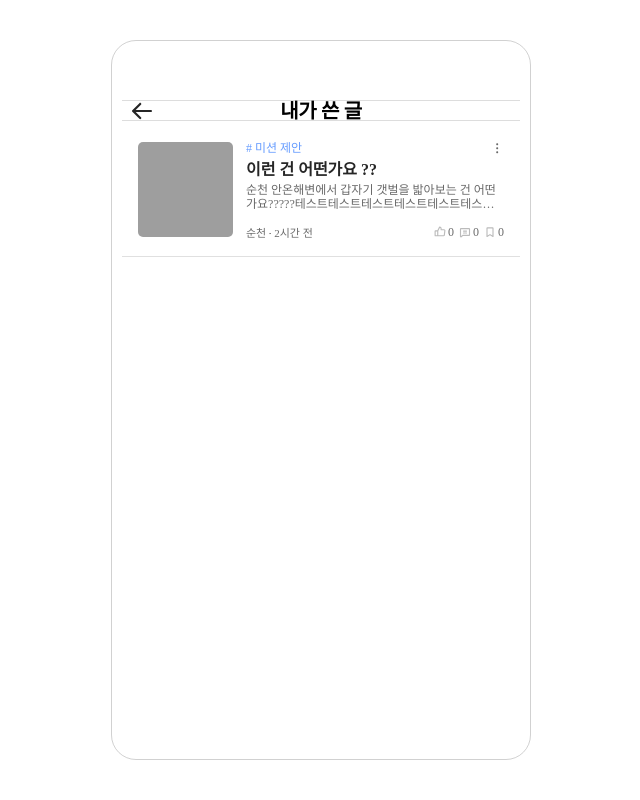
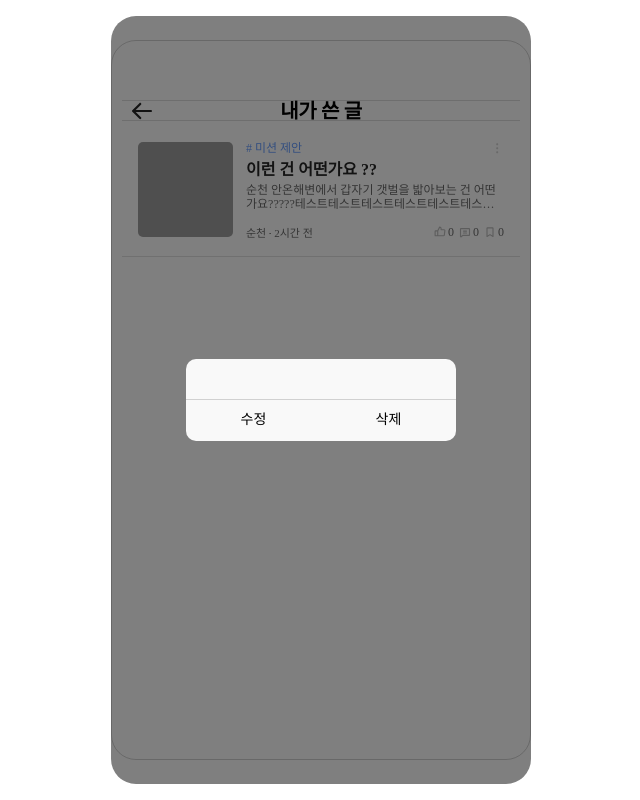
Before and after one commit to UMC-WEGO/WEGO_FE_React, a React (Vite) app in the folder WEGO_FE/: page /mypage/1/posts in a window 1280 px wide. Both pictures are taken after a click on the element 816 px from the left and 150 px from the top of the page. Shown: the whole page, without its empty margins (319-959 px from the left). Built offline with nearby package versions, Linux system fonts and the light colour scheme; grey boxes are pictures that could not be loaded; a web font is replaced by a local one.

Commit message:
feat: 내가 쓴 글 수정, 삭제 로직 구현

```diff
--- /dev/null
+++ b/WEGO_FE/src/components/feat5/Modal/Modal.style.ts
@@ -0,0 +1,58 @@
+import styled from 'styled-components';
+
+export const ModalOverlay = styled.div`
+  position: fixed;
+  top: 0;
+  left: 0;
+  width: 420px;
+  height: 768px;
+  background: rgba(0, 0, 0, 0.5);
+  border-radius: 25px;
+  display: flex;
+  align-items: center;
+  justify-content: center;
+
+  margin: auto;
+  right: 0;
+  left: 0;
+  top: 0;
+  bottom: 0;
+`;
+
+export const ModalContent = styled.div`
+  width: 270px;
+  background: #f9f9f9;
+  border-radius: 10px;
+  text-align: center;
+  padding-top: 20px;
+  font-size: 14px;
+`;
+
+export const ButtonContainer = styled.div`
+  display: flex;
+  border-top: 1px solid #d1d1d1;
+  margin-top: 20px;
+
+  button {
+    flex: 1;
+    padding: 12px 0;
+    background: transparent;
+    font-size: 14px;
+    cursor: pointer;
+  }
+
+  .button1 {
+    border-right: 1px solid #d1d1d1;
+  }
+`;
+export const ConfirmOverlay = styled(ModalOverlay)`
+  z-index: 1000; // 기존 모달보다 위에 표시
+`;
+
+export const ConfirmContent = styled(ModalContent)`
+  width: 250px;
+  p {
+    font-size: 16px;
+    color: #333;
+  }
+`;
--- /dev/null
+++ b/WEGO_FE/src/components/feat5/Modal/Modal.tsx
@@ -0,0 +1,74 @@
+import { useNavigate } from 'react-router-dom';
+import * as S from './modal.style';
+import { useState } from 'react';
+
+interface ModalProps {
+  isOpen: boolean;
+  onCancel: () => void;
+  onDelete: (postId: number) => void;
+  postId: number | null;
+}
+
+const Modal: React.FC<ModalProps> = ({
+  isOpen,
+  onCancel,
+  onDelete,
+  postId,
+}) => {
+  const [isConfirmOpen, setIsConfirmOpen] = useState(false);
+  const navigate = useNavigate();
+
+  // 수정 버튼 클릭 시 수정 페이지로 이동
+  const handleEdit = () => {
+    if (postId !== null) {
+      navigate(`/board/detail/${postId}`);
+    }
+  };
+
+  // 삭제 버튼 클릭 시 삭제 확인 모달 열기
+  const handleDeleteClick = () => {
+    setIsConfirmOpen(true);
+  };
+
+  // 삭제 확인 모달에서 삭제 클릭
+  const handleDelete = () => {
+    if (postId !== null) {
+      onDelete(postId);
+    }
+  };
+
+  // 삭제 확인 모달에서 취소 클릭
+  const handleCancelDelete = () => {
+    setIsConfirmOpen(false);
+    onCancel();
+  };
+
+  if (!isOpen) return null;
+
+  return (
+    <S.ModalOverlay onClick={onCancel}>
+      <S.ModalContent onClick={e => e.stopPropagation()}>
+        {/* 메인 모달 */}
+        <S.ButtonContainer>
+          <button onClick={handleEdit}>수정</button>
+          <button onClick={handleDeleteClick}>삭제</button>
+        </S.ButtonContainer>
+
+        {/* 삭제 확인 모달 */}
+        {isConfirmOpen && (
+          <S.ConfirmOverlay onClick={handleDelete}>
+            <S.ConfirmContent onClick={e => e.stopPropagation()}>
+              <p>정말 삭제하시겠습니까?</p>
+              <S.ButtonContainer>
+                <button onClick={handleCancelDelete}>취소</button>
+                <button onClick={handleDelete}>삭제</button>
+              </S.ButtonContainer>
+            </S.ConfirmContent>
+          </S.ConfirmOverlay>
+        )}
+      </S.ModalContent>
+    </S.ModalOverlay>
+  );
+};
+
+export default Modal;
--- a/WEGO_FE/src/pages/feat_5/mypage-posts/MyPostsPage.tsx
+++ b/WEGO_FE/src/pages/feat_5/mypage-posts/MyPostsPage.tsx
@@ -1,19 +1,48 @@
 import * as S from './MyPostsPage.style';
+import { useState } from 'react';
 import { useNavigate, useParams } from 'react-router-dom';
 import Arrow from '../../../images/feat5/Arrow.svg';
 import PostButton from '../../../images/feat5/Post_button.svg';
 import PostList from '../../../components/feat4/PostList';
-import { allPosts } from '../../../mocks/board/postData';
+import { allPosts as initialPosts } from '../../../mocks/board/postData';
 import { users } from '../../../mocks/feat5/UserData';
+import Modal from '../../../components/feat5/Modal/modal';
 
 function MyPostsPage() {
   const navigate = useNavigate();
   const { userId } = useParams();
+  const [isModalOpen, setIsModalOpen] = useState(false);
+  const [selectedPostId, setSelectedPostId] = useState<number | null>(null);
+  const [allPosts, setAllPosts] = useState(initialPosts);
+
   const user = users.find(user => user.userId === userId);
   if (!user) {
     return <div>찾을 수 없는 사용자</div>;
   }
+
+  // 추후 post.userId로 수정해야 함 !!!
   const userPosts = allPosts.filter(post => post.id === userId);
+
+  const handleOpenModal = (postId: number) => {
+    setSelectedPostId(postId);
+    setIsModalOpen(true);
+  };
+
+  const handleCloseModal = () => {
+    setSelectedPostId(null);
+    setIsModalOpen(false);
+  };
+
+  // 포스트 삭제 처리
+  const handleDelete = () => {
+    if (selectedPostId !== null) {
+      const updatedPosts = allPosts.filter(
+        post => post.id !== String(selectedPostId),
+      );
+      setAllPosts(updatedPosts);
+      handleCloseModal();
+    }
+  };
 
   return (
     <S.Container>
@@ -27,12 +56,21 @@ function MyPostsPage() {
         {userPosts.map(post => (
           <S.PostWrapper key={post.id}>
             <PostList posts={[post]} />
-            <S.Button>
+            <S.Button onClick={() => handleOpenModal(Number(post.id))}>
               <img src={PostButton} alt="Post Button" />
             </S.Button>
           </S.PostWrapper>
         ))}
       </S.Content>
+
+      {isModalOpen && (
+        <Modal
+          isOpen={isModalOpen}
+          onCancel={handleCloseModal}
+          onDelete={handleDelete}
+          postId={selectedPostId}
+        />
+      )}
     </S.Container>
   );
 }
```
